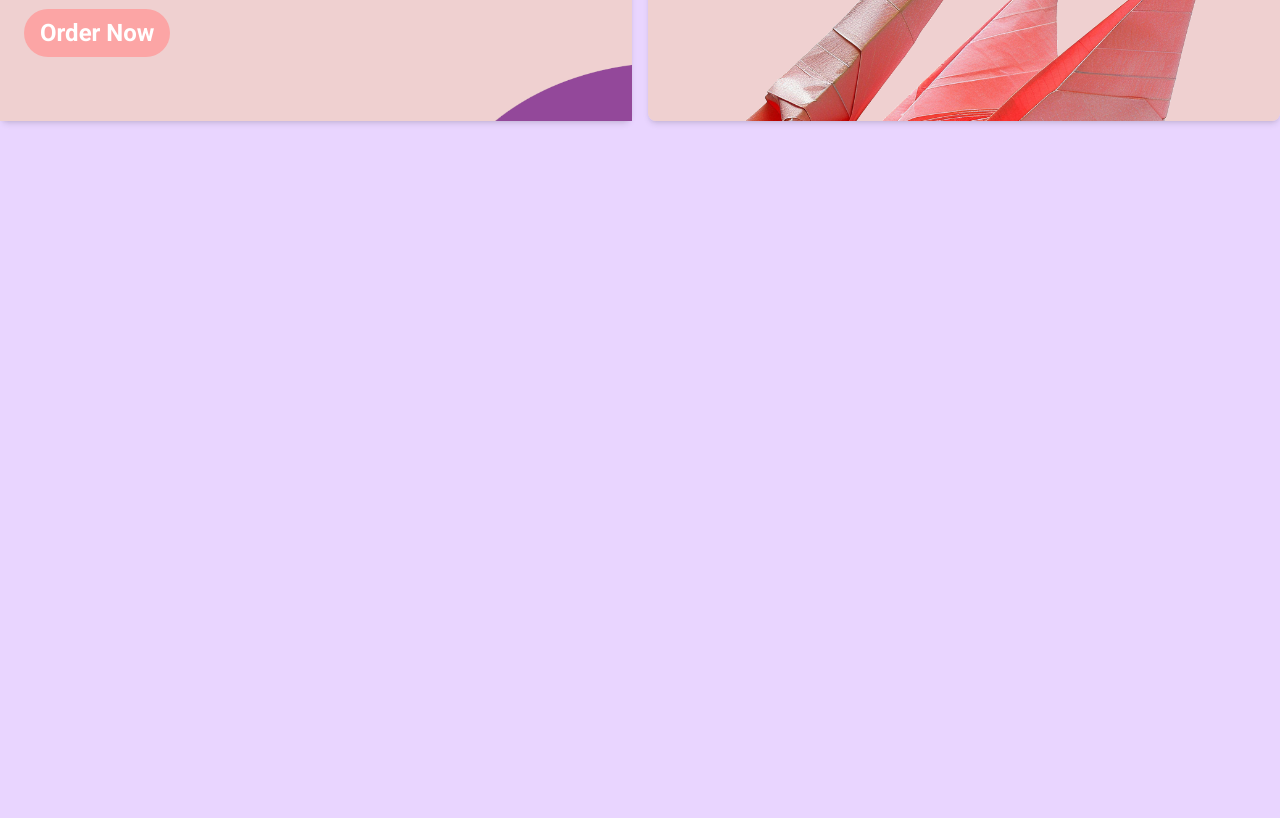
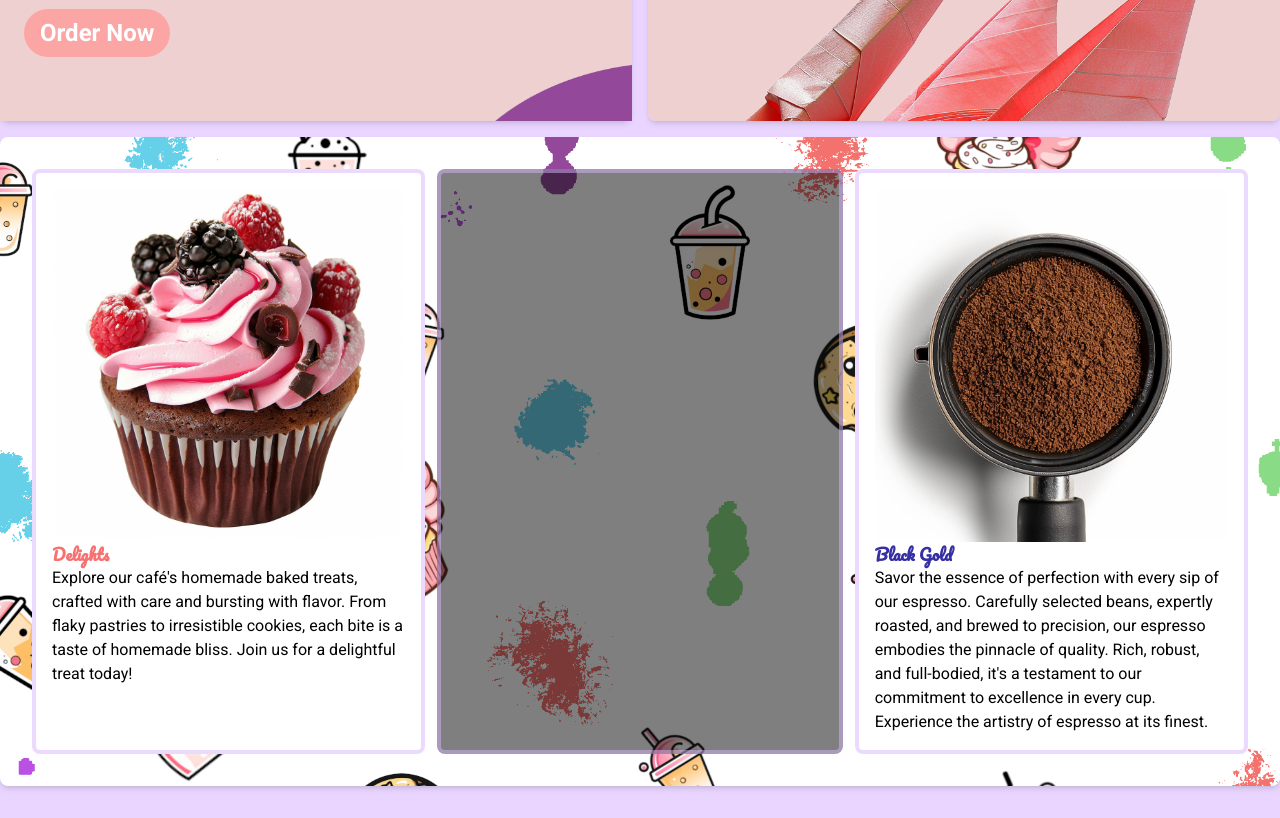
Before and after one commit to uralrdybread/layoutAndNav, a plain HTML site: page PearlPerfectBubbleTea/index.html in a window 1280 px wide. Shown: the part 759-1577 px from the top of the page. Before the commit the page ends 912 px from the top, so only its background shows below. Drawn offline with nearby package versions, Linux system fonts and the light colour scheme.

Commit message:
Played around with another grid and some tailwind sizing. Nested a 3 grid col inside the row at the bottom.

```diff
--- a/PearlPerfectBubbleTea/index.html
+++ b/PearlPerfectBubbleTea/index.html
@@ -14,7 +14,6 @@
       href="https://fonts.googleapis.com/css2?family=Pacifico&family=Roboto+Slab:wght@100..900&display=swap"
       rel="stylesheet"
     />
-
     <title>Document</title>
   </head>
   <body class="bg-purple-200" style="font-family: 'Roboto', sans-serif">
@@ -80,7 +79,59 @@
             </p>
           </div>
         </div>
+
+        <!-- New row at the bottom -->
+        <div
+          class="md:col-span-2 bg-yellow-200 p-8 rounded-lg shadow-md"
+          style="
+            background-image: url('/images/bgimg3.png');
+            background-size: 100% auto;
+          "
+        >
+          <div class="grid md:grid-cols-3">
+            <div
+              class="bg-black bg-white text-black p-4 rounded-lg mr-3 border-4 border-purple-300 border-opacity-50"
+            >
+              <img class="rounded-lg" src="/images/cupcake.png" />
+              <h3
+                class="font-bold text-red-400"
+                style="font-family: 'Pacifico', sans-serif"
+              >
+                Delights
+              </h3>
+              <p>
+                Explore our café's homemade baked treats, crafted with care and
+                bursting with flavor. From flaky pastries to irresistible
+                cookies, each bite is a taste of homemade bliss. Join us for a
+                delightful treat today!
+              </p>
+            </div>
+            <div
+              class="bg-black bg-opacity-50 text-white p-4 rounded-lg border-4 border-purple-300 border-opacity-50"
+            ></div>
+            <div
+              class="bg-black bg-white text-black p-4 rounded-lg ml-3 border-4 border-purple-300 border-opacity-50"
+            >
+              <img class="rounded-lg" src="/images/espressogrounds.png" />
+              <h3
+                class="text-indigo-800 font-bold"
+                style="font-family: 'Pacifico', sans-serif"
+              >
+                Black Gold
+              </h3>
+              <p>
+                Savor the essence of perfection with every sip of our espresso.
+                Carefully selected beans, expertly roasted, and brewed to
+                precision, our espresso embodies the pinnacle of quality. Rich,
+                robust, and full-bodied, it's a testament to our commitment to
+                excellence in every cup. Experience the artistry of espresso at
+                its finest.
+              </p>
+            </div>
+          </div>
+        </div>
       </div>
     </div>
+    <!-- End main body -->
   </body>
 </html>
```
Also changed, not shown: PearlPerfectBubbleTea/images/bgimg3.png (added), PearlPerfectBubbleTea/images/cupcake.png (renamed from PearlPerfectBubbleTea/images/meatpopsicle_cupcake_beautiful_png_style_white_background_829b5596-95c9-404b-acbc-c3b9d61b3ecf.png), PearlPerfectBubbleTea/images/espressogrounds.png (renamed from PearlPerfectBubbleTea/images/meatpopsicle_upclose_picture_of_a_PORTAFILTER_with_coffee_groun_168d2445-655b-4d03-a7ca-fe054f39e932.png), PearlPerfectBubbleTea/images/meatpopsicle_small_logo_cookie_simple_white_background_png_styl_c7fdcddf-66d2-47d2-85e5-e44a11d6bcca.png (added), PearlPerfectBubbleTea/images/meatpopsicle_small_logo_flying_cupcake_with_wings_simple_white__1b3d8f3a-865d-4859-8434-2025777fdfb0.png (added), PearlPerfectBubbleTea/images/meatpopsicle_small_logo_for_bubbletea_cafe_simple_white_backgro_b26e4c24-b86a-4447-ac9a-3a184f412c8a.png (added), 2 other files.
